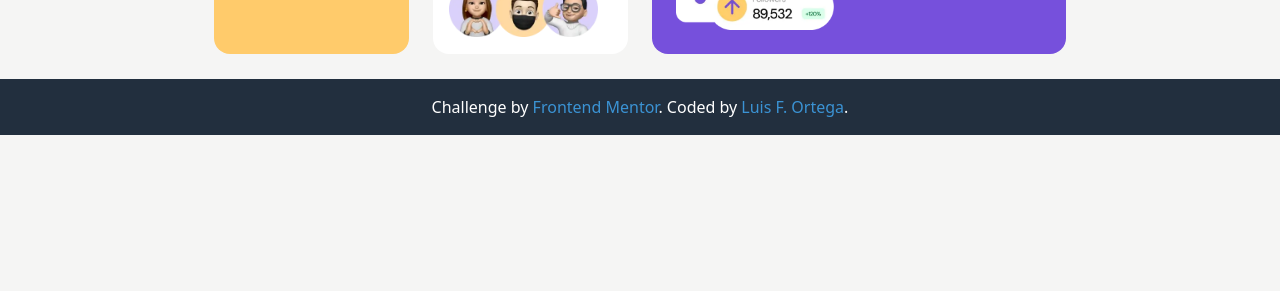
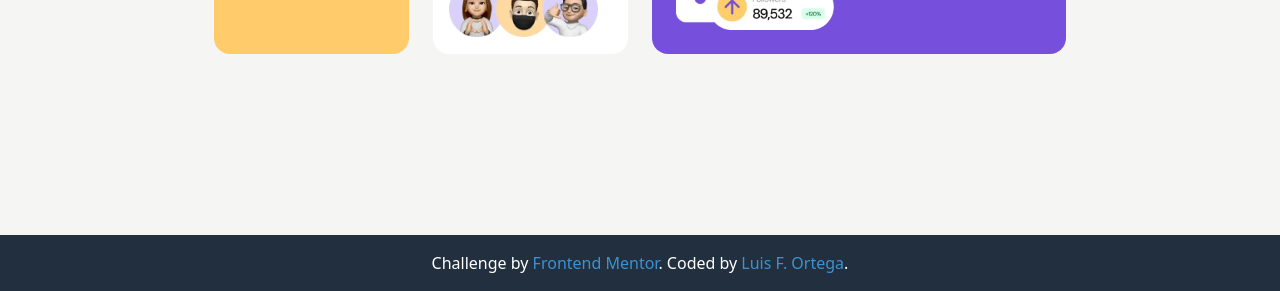
Before and after one commit to LuisOrtega27/bento-grid-main, a website: page index.html in a window 1280 px wide. Shown: the part 665-956 px from the top of the page. Before the commit the page ends 900 px from the top, so only its background shows below. Drawn offline with Linux system fonts and the light colour scheme.

Commit message:
Frontendmentor solution submit

```diff
--- a/index.html
+++ b/index.html
@@ -14,7 +14,7 @@
 
 <!-- desktop: 12 Heigth / 4 widht -->
 
-<body class="bg-[rgb(245,245,244)] md:h-full">
+<body class="bg-[rgb(245,245,244)] md:min-h-dvh">
 
   <main class="
     px-6 py-10
@@ -164,7 +164,7 @@
 
   </main>
 
-  <footer class="attribution absolute bottom-0 bg-[rgb(34,47,62)] w-full p-4 text-white text-center">
+  <footer class="attribution bg-[rgb(34,47,62)] w-full p-4 text-white text-center">
     Challenge by <a href="https://www.frontendmentor.io?ref=challenge" class="text-[rgb(59,147,212)]">Frontend Mentor</a>.
     Coded by <a href="https://luisortega27.github.io/portfolio/" class="text-[rgb(59,147,212)]">Luis F. Ortega</a>.
   </footer>
```
